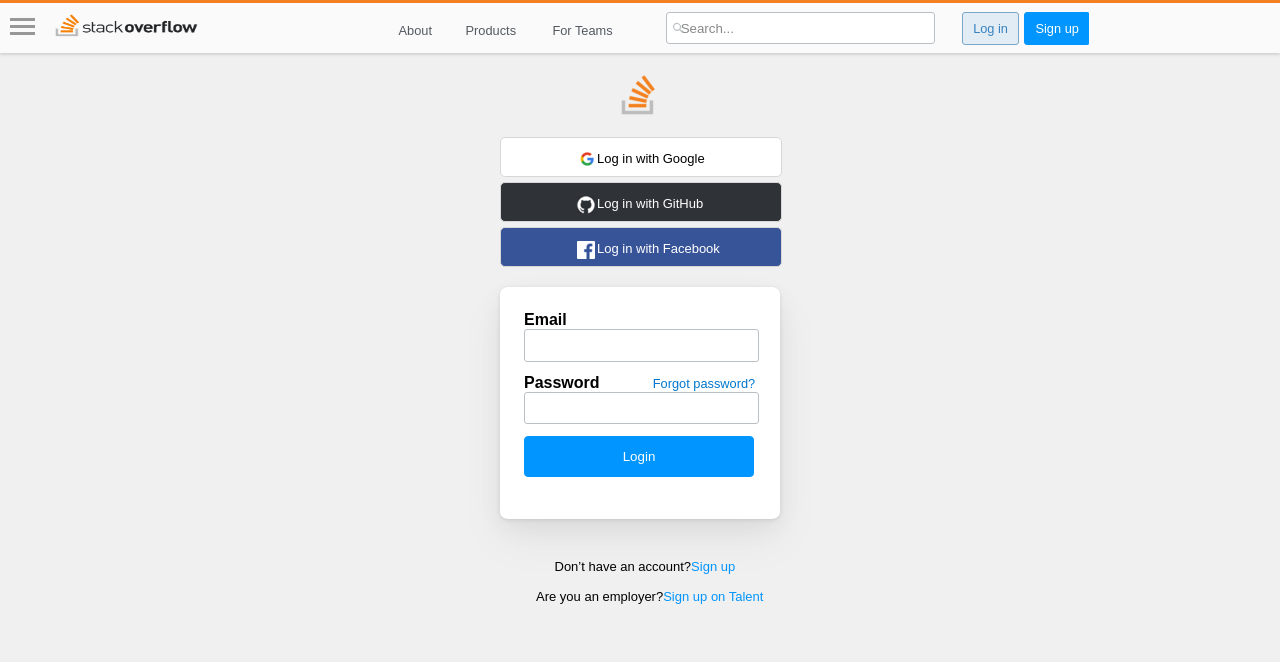
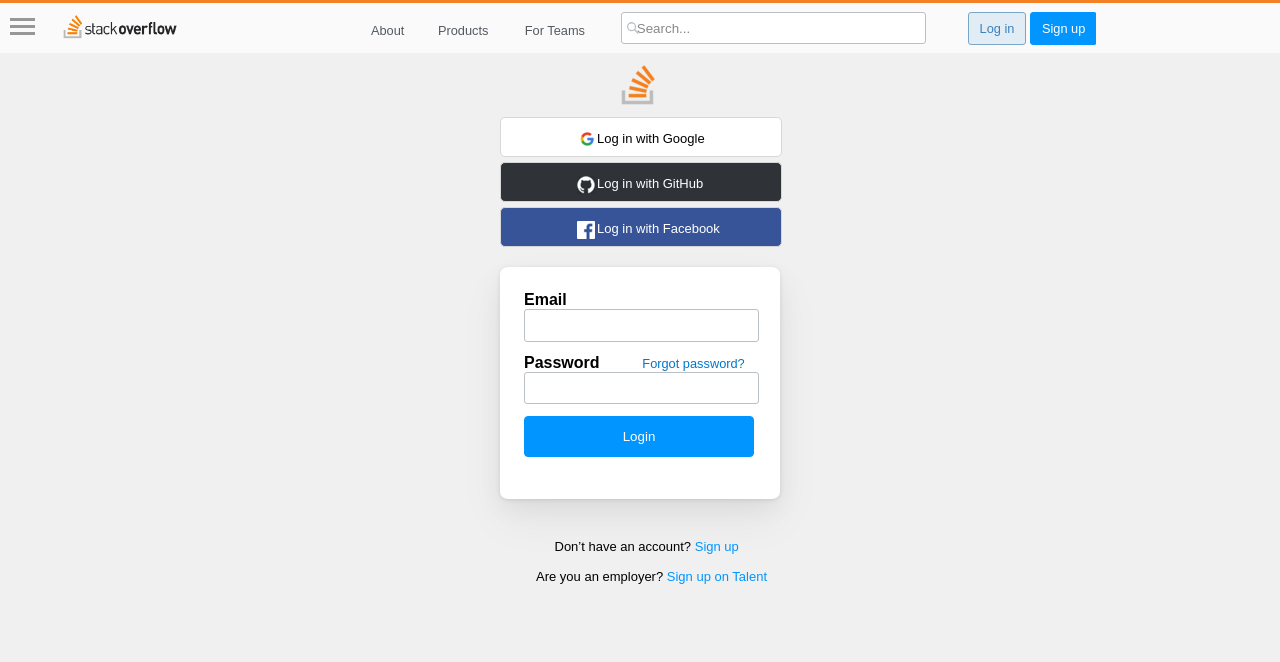
Before and after one commit to MoitaLuis/ProjetoWeb, a plain HTML site: page index.html in a window 1280 px wide. Drawn offline with Linux system fonts and the light colour scheme.

Commit message:
testando uma parada

```diff
--- a/index.html
+++ b/index.html
@@ -7,29 +7,29 @@
   <meta name="viewport" content="width=device-width, initial-scale=1.0">
   <title>Log In - Stack Overflow</title>
   <link rel="stylesheet" href="style.css">
-  <link rel="shortcut icon" href="assets\mobile-logo.png" />
+  <link rel="shortcut icon" href="assets\mobile-logo.png">
 </head>
 
 <body>
   <header>
+    <div class="headerdiv">
       <div id="menu">
         <div class="bar1"></div>
         <div class="bar2"></div>
         <div class="bar3"></div>
       </div>
-    <div class="logo xmobile"><img src="assets/stack-overflow.png"> </div>
-    <div class="logo vmobile"><img src="assets/mobile-logo.png"> </div>
+      <div class="logo xmobile">
+        <img class="logodesktop" src="assets/stack-overflow.png">
+      </div>
+      <div class="logo vmobile">
+        <img class="logomobile" src="assets/mobile-logo.png">
+      </div>
       <div id="lista">
         <ol>
           <li class="xmobile" id="about"><a href="https://stackoverflow.com/company">About</a></li>
           <li id="products"><a class="fixprod" href="#">Products</a></li>
           <li class="xmobile" id="forteams"><a href="https://stackoverflow.com/teams">For Teams</a></li>
         </ol>
-    </div>
-    <div class="searchdiv vmobile">
-      <svg aria-hidden="true" class="search-mobile" width="18" height="18" viewBox="0 0 18 18">
-        <path d="M18 16.5l-5.14-5.18h-.35a7 7 0 10-1.19 1.19v.35L16.5 18l1.5-1.5zM12 7A5 5 0 112 7a5 5 0 0110 0z"></path>
-      </svg>
       </div>
       <form class="xmobile" id="searchcontainer">
         <div class="posrelative">
@@ -46,14 +46,20 @@
         </li>
       </ol>
       <ol class="mobileol vmobile">
+        <div class="searchdiv vmobile">
+          <svg aria-hidden="true" class="search-mobile" width="18" height="18" viewBox="0 0 18 18">
+            <path d="M18 16.5l-5.14-5.18h-.35a7 7 0 10-1.19 1.19v.35L16.5 18l1.5-1.5zM12 7A5 5 0 112 7a5 5 0 0110 0z"></path>
+          </svg>
+        </div>
         <li class="rightli">
           <a class="login">Log in</a>
           <a class="signup">Sign up</a>
         </li>
       </ol>
+    </div>
   </header>
   <div id="main">
-    <div id="main-logo"></div>
+    <img id="main-logo" src="assets/mobile-logoresized.png">
     <div id="linked-login">
       <div class="box" id="google">
         <div id="google-logo"></div>
@@ -73,15 +79,21 @@
         <label for="email" style="font-weight: 700;">Email</label>
         <input type="text" id="email" style="margin-bottom: 12px;">
         <label for="password" style="font-weight: 700;">Password</label>
-        <span style="margin-left: 21%;"><a href="https://stackoverflow.com/users/account-recovery" style="color: #0077cc;">Forgot password?</a></span>
+        <span style="margin-left: 16.5%;">
+          <a href="https://stackoverflow.com/users/account-recovery" style="color: #0077cc;">Forgot password?</a>
+        </span>
         <input type="text" id="password">
         <button id="login-button">Login</button>
       </form>
-
     </div>
     <div id="l1">
-      <span style="margin-left: 54.5px;">Don’t have an account?</span><a style="font-size: 13px;" href="">Sign up</a>
-      <div id="l2"><br></b><span style="margin-left: 36px;">Are you an employer?</span><a style="font-size: 13px;" href="https://careers.stackoverflow.com/employer/login">Sign up on Talent</a></div>
+      <span style="margin-left: 54.5px;">Don’t have an account?</span>
+      <a style="font-size: 13px;" href="">Sign up</a>
+      <div id="l2">
+        <br></b>
+        <span style="margin-left: 36px;">Are you an employer?</span>
+        <a style="font-size: 13px;" href="https://careers.stackoverflow.com/employer/login">Sign up on Talent</a>
+      </div>
     </div>
   </div>
 </body>
--- a/style.css
+++ b/style.css
@@ -1,7 +1,15 @@
 body {
+  overflow-x: hidden;
   margin: 0;
   background-color: #f0f0f0;
   font-family: Arial, "Helvetica Neue", Helvetica, sans-serif;
+}
+.headerdiv{
+  margin:auto;
+  display:flex;
+  height: 50px;
+  width:100%;
+  max-width: 97.2307692rem;
 }
 header {
   top: 0px;
@@ -16,6 +24,7 @@
   box-shadow: 0 1px 2px rgba(0, 0, 0, 0.05), 0 1px 4px rgba(12, 13, 14, 0.15);
 }
 #menu {
+  margin:0;
   height: 100%;
   width: 3.4%;
   cursor: pointer;
@@ -42,19 +51,21 @@
   cursor: pointer;
   width: 12%;
   height: 100%;
-  padding-left: 0.54%;
-  padding-right: 0.54%;
   background-color: #fafafb;
-
   background-repeat: no-repeat;
-  background-position: center;
+  align-items: center;
 }
 .logo:hover {
   background-color: #e4e6e8;
 }
-.logo img {
+.logomobile {
   width: 100%;
   height: 47.333px;
+}
+.logodesktop{
+  width:80%;
+  margin-left:10%;
+  height:100%;
 }
 #searchcontainer {
   flex-shrink: 10000;
@@ -98,26 +109,23 @@
   height: 100%;
 }
 .rightol {
-  height: 100%;
-  width: 11%;
+  height: 50px;
+  width: 140px;
   overflow-x: auto;
   list-style: none;
   margin: 0;
   padding: 0;
-  margin-left: 1.3%;
-  margin-right: 1.3%;
+  margin-left: 2%;
   display: flex;
   align-items: center;
   box-sizing: border-box;
 }
 .rightli {
   overflow: hidden;
-  padding-left: 2.85%;
-  padding-right: 5.71%;
   white-space: nowrap;
   box-sizing: border-box;
-  margin: 0;
-  padding: 0;
+  position: relative;
+  margin-left:5%;
   list-style: none;
 }
 .login {
@@ -195,7 +203,7 @@
 }
 #lista ol li :hover {
   background-color: #e4e6e8;
-  padding: 10% 20%;
+  padding: 10% 18%;
   border-radius: 100px;
 }
 .xmobile {
@@ -205,7 +213,7 @@
   visibility: collapse;
 }
 
-@media only screen and (max-width: 500px) {
+@media only screen and (max-width: 900px) {
   .xmobile {
     visibility: collapse;
   }
@@ -216,8 +224,8 @@
     padding-left: 10%;
   }
   .search-mobile {
-    padding-top: 50%;
-    padding-left: 25%;
+    margin-left: 20%;
+    height: 50px;
     color: #bbc0c4;
     cursor: pointer;
     fill: currentColor;
@@ -235,6 +243,7 @@
     height: 100%;
     width: 50%;
     overflow-x: auto;
+    overflow-y: hidden;
     list-style: none;
     margin: 0;
     padding: 0;
@@ -245,9 +254,10 @@
     box-sizing: border-box;
   }
   .searchdiv {
-    width: 10%;
+    width: 15%;
     height: 100%;
     cursor: pointer;
+    margin-left: auto;
   }
   .searchdiv:hover {
     background-color: #e4e6e8;
@@ -258,17 +268,16 @@
 }
 /**************************************************main***************************************************/
 #main {
+  margin-left: auto;
+  margin-right: auto;
   background-color: #f0f0f0;
 }
 #main-logo {
-  background-image: url("assets/mobile-logoresized.png");
-  position: relative;
+  display:block;
+  margin-left:auto;
+  margin-right:auto;
   width: 64px;
   height: 64px;
-  background-repeat: no-repeat;
-  margin: auto;
-  margin-top: 10px;
-  margin-bottom: 10px;
 }
 #linked-login {
   width: 280px;
```
Also changed, not shown: README.md. Lines whose indentation alone changed are shown as unchanged.
